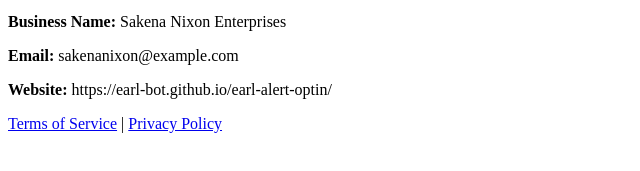
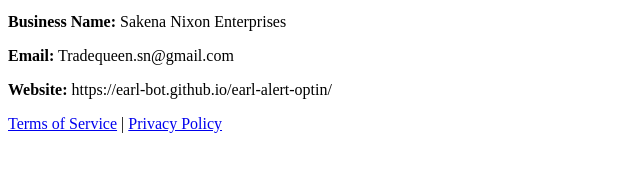
Before and after one commit to earl-bot/earl-alert-optin, a plain HTML site: page index.html in a window 1280 px wide. Shown: the part 195-366 px from the top of the page, 0-640 px from the left. Drawn offline with Linux system fonts and the light colour scheme.

Commit message:
Update index.html
For Twilio

```diff
--- a/index.html
+++ b/index.html
@@ -12,7 +12,7 @@
         <input type="submit" value="Subscribe">
     </form>
     <p><strong>Business Name:</strong> Sakena Nixon Enterprises</p>
-    <p><strong>Email:</strong> sakenanixon@example.com</p>
+    <p><strong>Email:</strong> Tradequeen.sn@gmail.com</p>
     <p><strong>Website:</strong> https://earl-bot.github.io/earl-alert-optin/</p>
     <p><a href="terms.html">Terms of Service</a> | <a href="privacy.html">Privacy Policy</a></p>
 </body>
```
